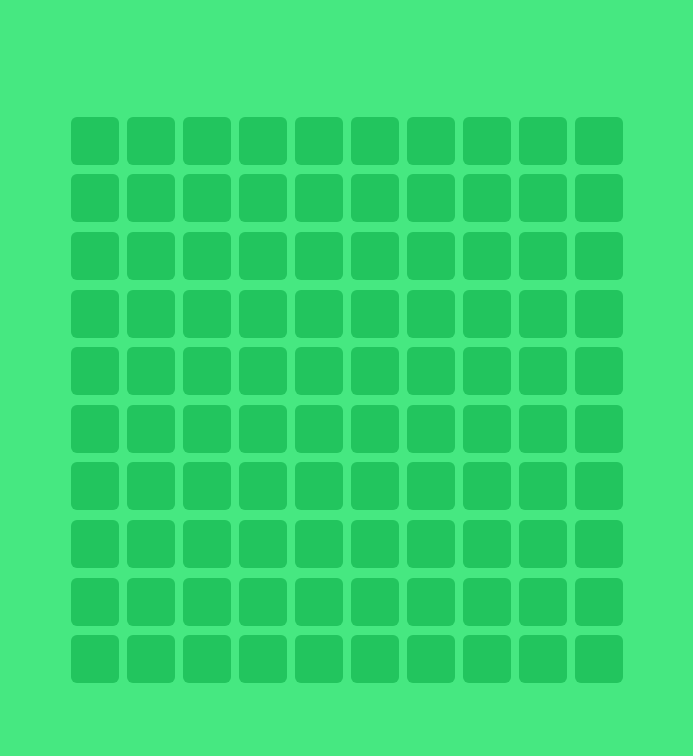
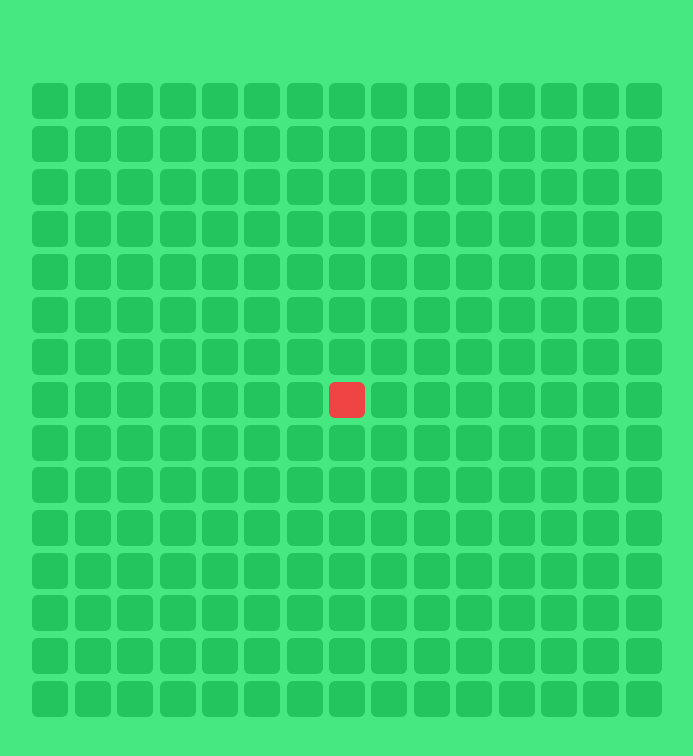
Before and after one commit to carsonkrueger/SnakeShake, a React (Vite) app: page / in a window 1280 px wide. Shown: the top 756 px of the page, without its empty margins (293-986 px from the left). Built offline with nearby package versions, Linux system fonts and the light colour scheme.

Commit message:
board constructed

```diff
--- a/src/App.tsx
+++ b/src/App.tsx
@@ -1,14 +1,50 @@
-import { useRef } from "react";
+import { useEffect, useRef, useState } from "react";
 
 import BoardTile from "./components/BoardTile";
 
+enum direction {
+  UP,
+  RIGHT,
+  DOWN,
+  LEFT,
+}
+
+type snakeTile = {
+  idx: number;
+  isSnake: boolean;
+  moving?: direction;
+};
+
 function App() {
-  const BOARD_SIZE = useRef(10);
+  const BOARD_SIZE = useRef(15);
+  const BOARD_CENTER = useRef(
+    Math.floor((BOARD_SIZE.current * BOARD_SIZE.current) / 2)
+  );
+  const [snake, setSnake] = useState(new Array<snakeTile>());
+
+  useEffect(() => {
+    let newSnake: Array<snakeTile> = new Array<snakeTile>();
+
+    for (let i: number = 0; i < BOARD_SIZE.current * BOARD_SIZE.current; i++) {
+      let tile: snakeTile = {
+        idx: i,
+        isSnake: false,
+      };
+      if (i == BOARD_CENTER.current) tile.isSnake = true;
+      console.log(BOARD_CENTER.current);
+      newSnake.push(tile);
+    }
+    setSnake(newSnake);
+  }, []);
+
+  const isSnakeIdx = (idx: number) => {
+    return snake.at(idx)?.isSnake;
+  };
 
   return (
-    <div className="flex flex-wrap justify-center items-center  w-128 h-128">
-      {[...Array(BOARD_SIZE.current * BOARD_SIZE.current)].map((e, i) => (
-        <BoardTile i={i} />
+    <div className="flex flex-wrap justify-center items-center  w-160 h-160">
+      {snake.map((e) => (
+        <BoardTile snake={e} />
       ))}
     </div>
   );
--- a/src/components/BoardTile.tsx
+++ b/src/components/BoardTile.tsx
@@ -1,9 +1,26 @@
-type privateProps = {
-  i: number;
+enum direction {
+  UP,
+  RIGHT,
+  DOWN,
+  LEFT,
+}
+
+type snakeTile = {
+  idx: number;
+  isSnake: boolean;
+  moving?: direction;
 };
 
-export default function BoardTile({ i }: privateProps) {
+type privateProps = {
+  snake: snakeTile;
+};
+
+export default function BoardTile({ snake }: privateProps) {
   return (
-    <div className=" border-black rounded-md bg-green-500 col h-12 w-12 m-1"></div>
+    <div
+      className={`border-black rounded-md ${
+        snake.isSnake ? "bg-red-500" : "bg-green-500"
+      } col h-9 w-9 m-0.8`}
+    ></div>
   );
 }
--- a/tailwind.config.js
+++ b/tailwind.config.js
@@ -4,10 +4,15 @@ module.exports = {
   theme: {
     extend: {
       width: {
-        128: "36rem",
+        144: "36rem",
+        160: "40rem",
       },
       height: {
-        128: "36rem",
+        144: "36rem",
+        160: "40rem",
+      },
+      margin: {
+        0.8: ".2rem",
       },
     },
   },
```
